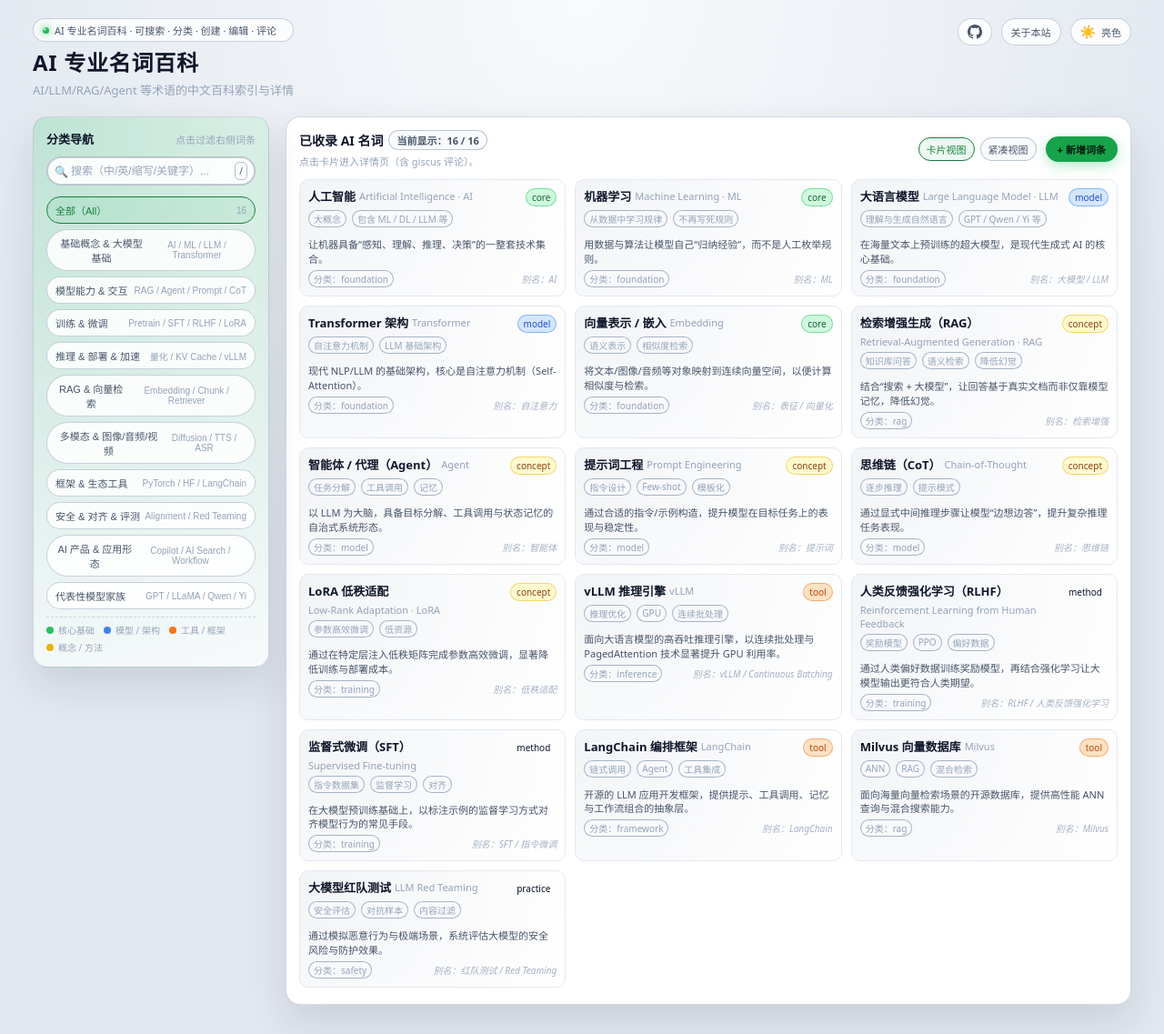
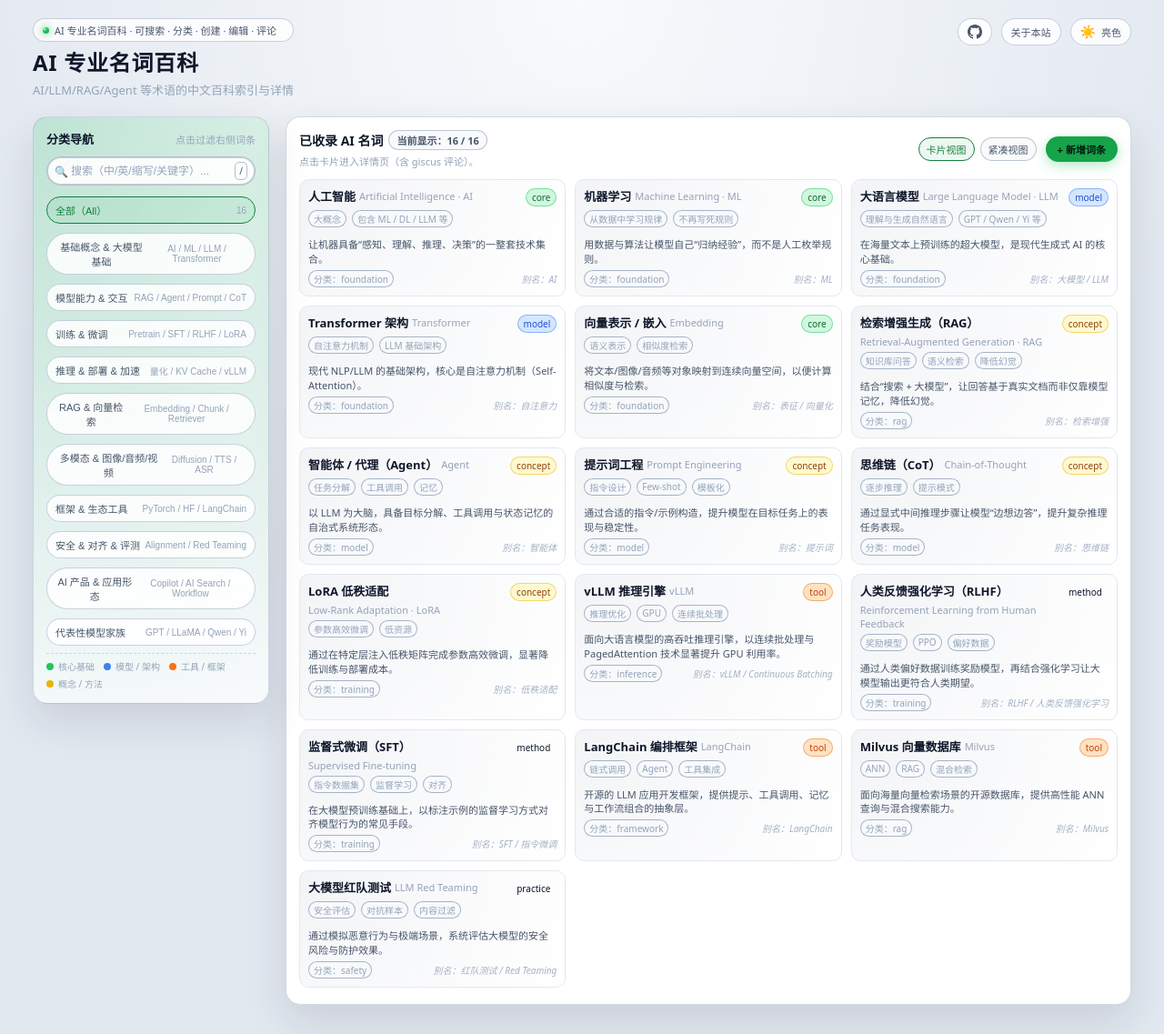
Before and after one commit to NotebookAI/ai-wiki, a Jekyll site: the page built from index.html, in a window 1280 px wide and 1137 px high. Shown: the whole window at 91% size. Built offline with Jekyll 4.4.1, drawn with Linux system fonts in a browser that asks for light colours.

Commit message:
Update category list spacing in styles.css for improved layout consistency

```diff
--- a/assets/styles.css
+++ b/assets/styles.css
@@ -172,7 +172,7 @@
 .search-input::placeholder { color: var(--text-soft); }
 .search-icon { position: absolute; left: 9px; top: 50%; transform: translateY(-50%); font-size: 12px; color: var(--text-soft); }
 .shortcut-hint { position: absolute; right: 9px; top: 50%; transform: translateY(-50%); font-size: 10px; padding: 2px 4px; border-radius: 5px; border: 1px solid var(--search-border); color: var(--text-muted); }
-.category-list { display: flex; flex-direction: column; gap: 6px; margin-bottom: 8px; }
+.category-list { display: flex; flex-direction: column; gap: 10px; margin-bottom: 8px; }
 .category-chip { border-radius: 999px; padding: 6px 9px; border: 1px solid var(--chip-border); font-size: 11px; color: var(--text-muted); background: var(--chip-bg); cursor: pointer; display: flex; justify-content: space-between; align-items: center; transition: background 150ms, border-color 150ms, transform 100ms; }
 .category-chip:hover { background: var(--chip-hover-bg); border-color: var(--chip-hover-border); transform: translateY(-1px); }
 .category-chip.active { border-color: var(--primary-strong); background: var(--primary-soft); color: var(--primary-strong); }
```
